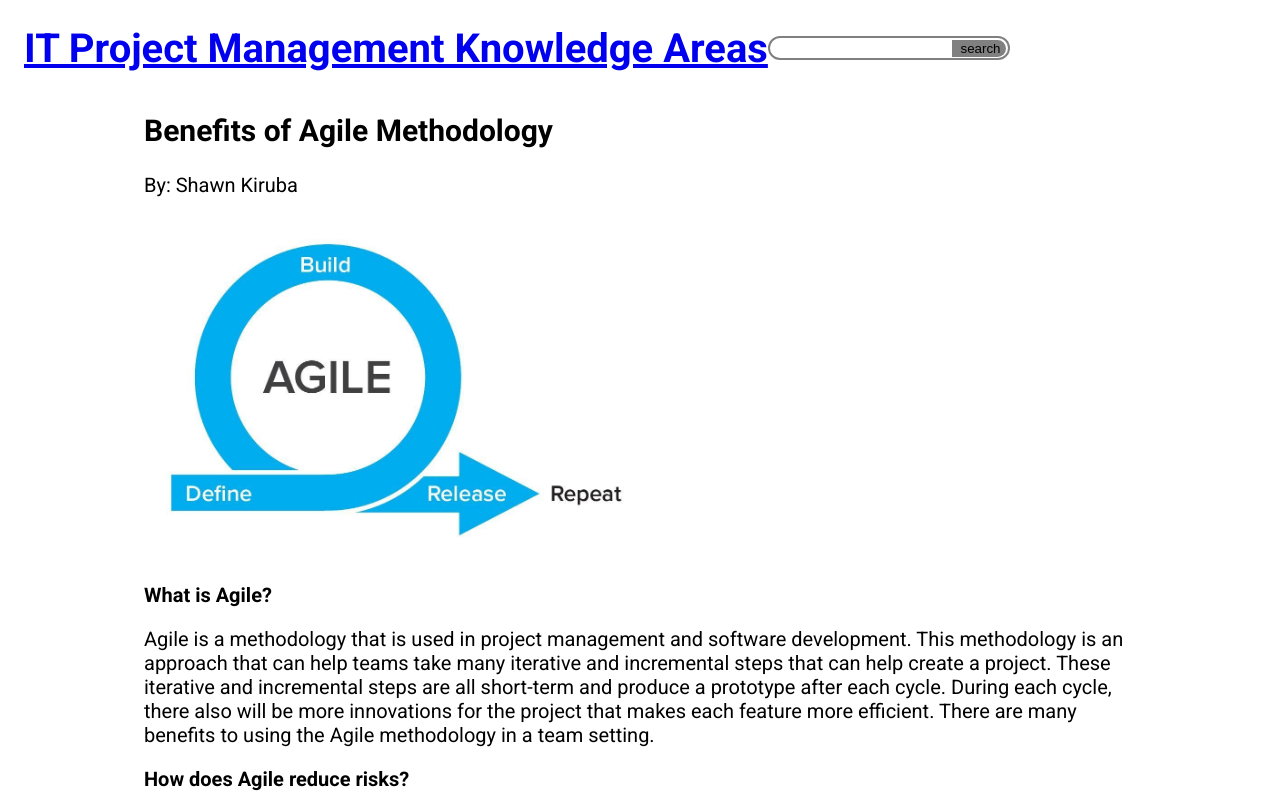
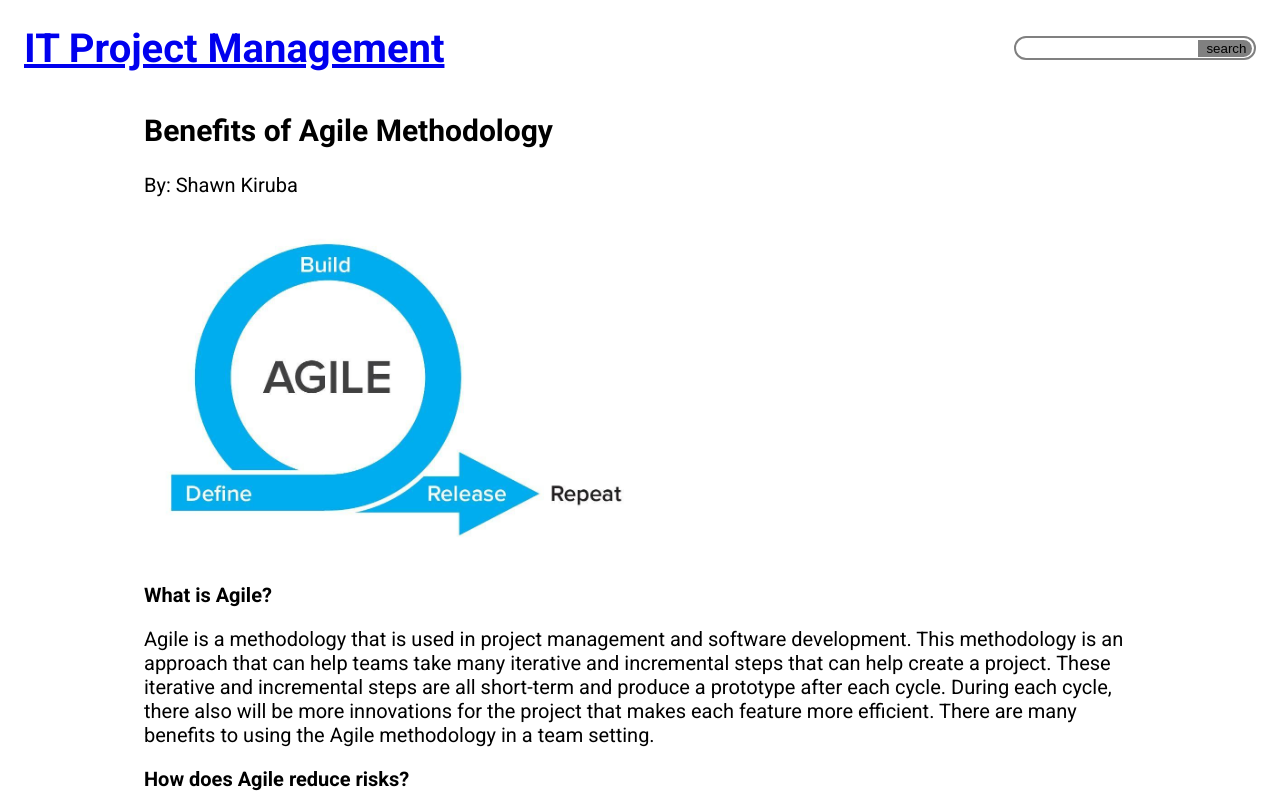
Before and after one commit to KalebWithAK/it-project-management, a plain HTML site: page pages/benefits-agile.html in a window 1280 px wide. Shown: the top 800 px of the page. Drawn offline with Linux system fonts and the light colour scheme; a script that the page names is missing.

Commit message:
h1 styling

```diff
--- a/pages/benefits-agile.html
+++ b/pages/benefits-agile.html
@@ -16,9 +16,9 @@
 
 <body>
     <header>
-        <a href="/it-project-management/index.html">
-            <h1>IT Project Management Knowledge Areas</h1>
-        </a>
+        <h1>
+            <a href="/it-project-management/index.html">IT Project Management</a>
+        </h1>
 
         <form class="search">
             <input class="search" type="text">
@@ -36,8 +36,7 @@
             <p><strong>What is Agile?</strong></p>
             <p>
                 Agile is a methodology that is used in project management and software development. This methodology is
-                an
-                approach that can help teams take many iterative and incremental steps that can help create a project.
+                an approach that can help teams take many iterative and incremental steps that can help create a project.
                 These
                 iterative and incremental steps are all short-term and produce a prototype after each cycle. During each
                 cycle, there also will be more innovations for the project that makes each feature more efficient. There
```
Also changed, not shown: pages/12-agile-principles.html (+1 -1 lines), pages/agile-vs-waterfall.html (+3 -3 lines), pages/template.html (+3 -1 lines), pages/use-agile.html (+3 -1 lines).
